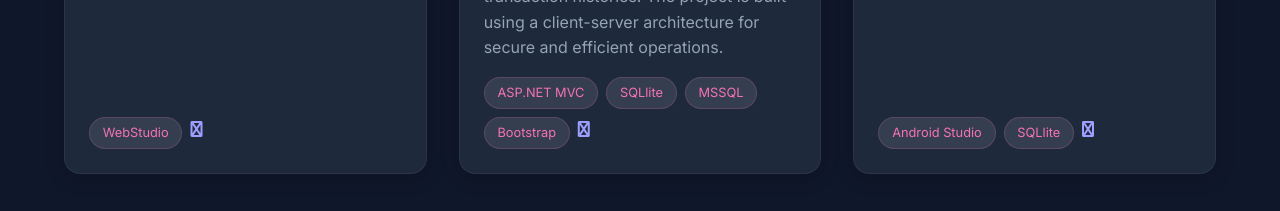
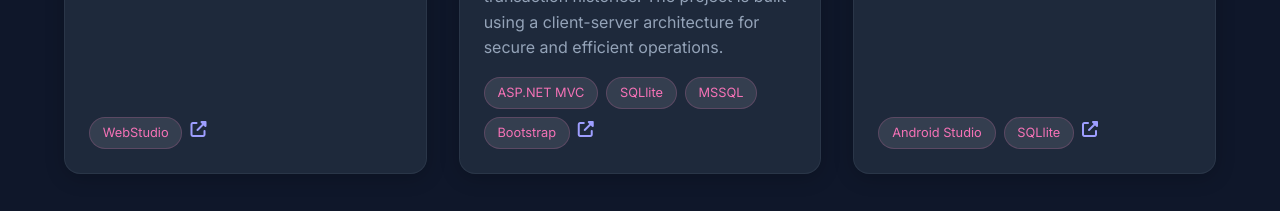
Before and after one commit to Katlego-Moloi/personal-portfolio-react, a React (Vite) app: page / in a window 1280 px wide. Shown: the part 1540-1751 px from the top of the page. Built offline with nearby package versions, Linux system fonts and the light colour scheme.

Commit message:
Replace icon class for external links from fa brand to fa solid

```diff
--- a/src/components/Projects.jsx
+++ b/src/components/Projects.jsx
@@ -63,7 +63,7 @@ export const Projects = () => {
               href="https://www.moneymartloansandinvestments.co.za/"
               target="_blank"
             >
-              <i className="fab fa-up-right-from-square"></i>
+              <i className="fas fa-external-link-alt"></i>
             </motion.a>
           </div>
         </motion.div>
@@ -98,7 +98,7 @@ export const Projects = () => {
               href="https://github.com/Katlego-Moloi/KovsieCash_WebApp"
               target="_blank"
             >
-              <i className="fab fa-up-right-from-square"></i>
+              <i className="fas fa-external-link-alt"></i>
             </motion.a>
           </div>
         </motion.div>
@@ -129,7 +129,7 @@ export const Projects = () => {
               href="https://github.com/Katlego-Moloi/KovsieCash_MobileApp"
               target="_blank"
             >
-              <i className="fab fa-up-right-from-square"></i>
+              <i className="fas fa-external-link-alt"></i>
             </motion.a>
           </div>
         </motion.div>
```
